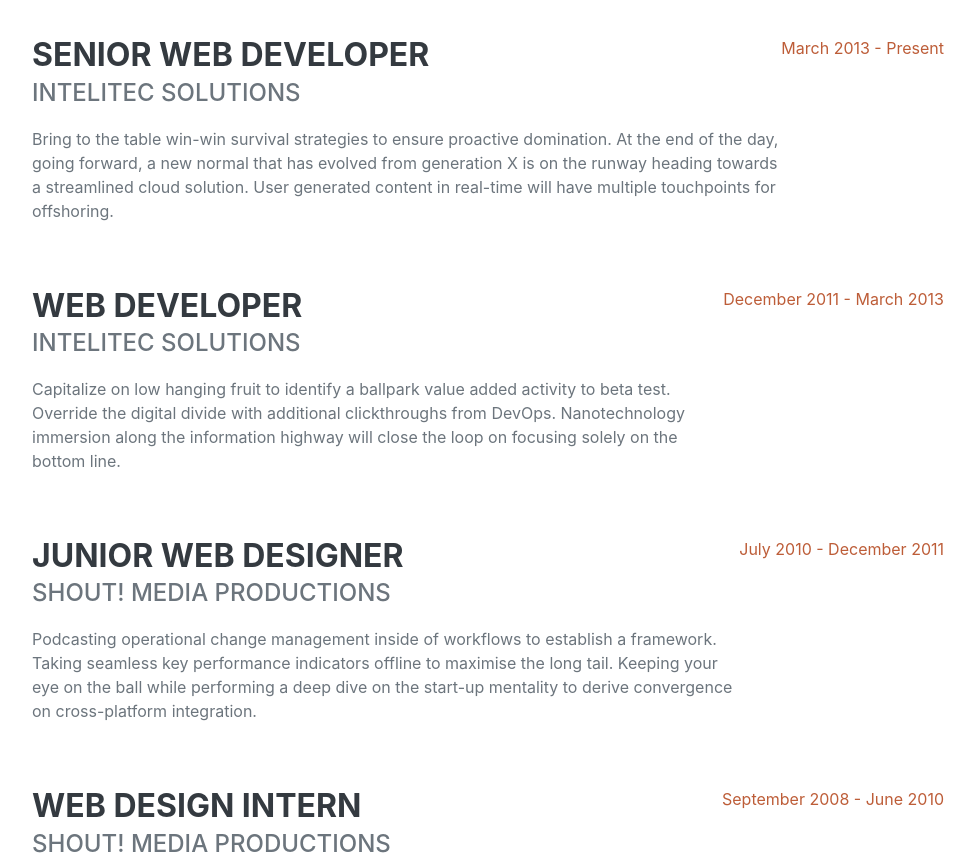
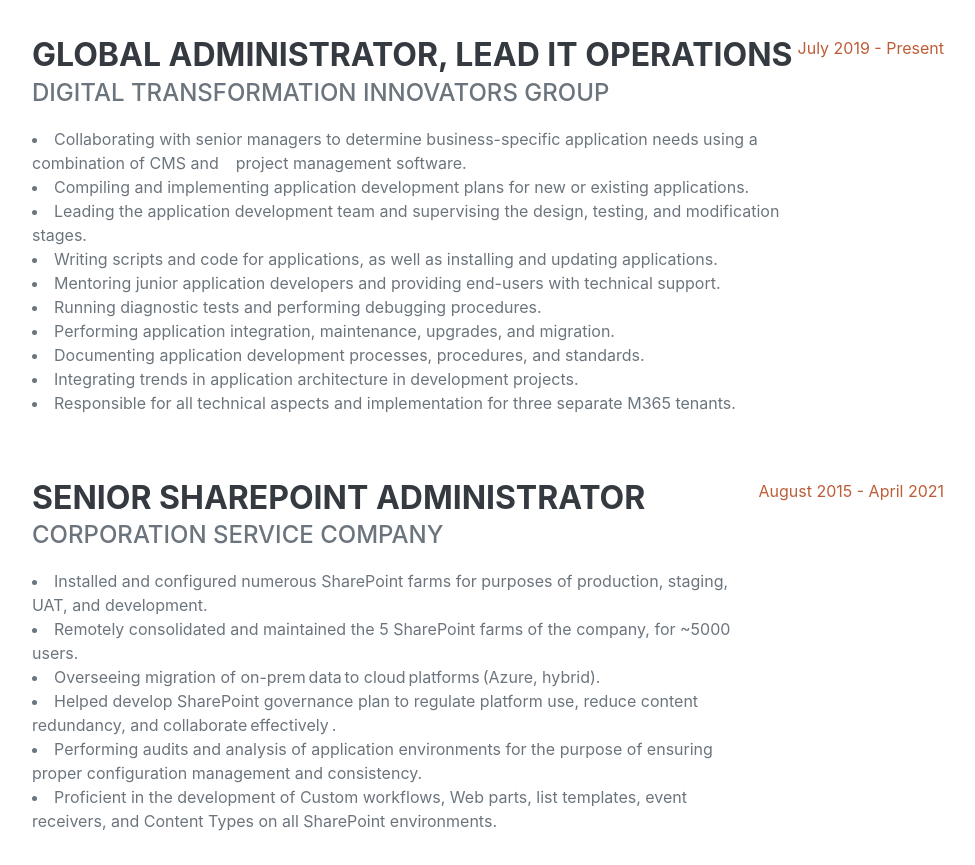
Before and after one commit to williambateau/williambateauWWW, a website: page dist/index.html in a window 1280 px wide. Shown: the part 960-1825 px from the top of the page, without its empty margins (288-1263 px from the left). Drawn offline with nearby package versions, Linux system fonts and the light colour scheme; a web font is replaced by a local one.

Commit message:
Updated experience.

```diff
--- a/dist/index.html
+++ b/dist/index.html
@@ -40,13 +40,13 @@
             <section class="resume-section" id="about">
                 <div class="resume-section-content">
                     <h1 class="mb-0">
-                        Bateau
-                        <span class="text-primary">William</span>
+                        William
+                        <span class="text-primary">Bateau</span>
                     </h1>
                     <div class="subheading mb-5">
                         <a href="mailto:williambateau@gmail.com">williambateau@gmail.com.com</a>
                     </div>
-                    <p class="lead mb-5">I am experienced in leveraging agile frameworks to provide a robust synopsis for high level overviews. Iterative approaches to corporate strategy foster collaborative thinking to further the overall value proposition.</p>
+                    <p class="lead mb-5">I am an Army combat veteran who transitioned into emerging technologies as an IT/IS consultant.  I am a results-oriented, self-driven, and disciplined individual. Seeking opportunities to use my experience as Solutions Architect to help clients achieve their company goals.</p>
                     <div class="social-icons">
                         <a class="social-icon" href="#!"><i class="fab fa-linkedin-in"></i></a>
                         <a class="social-icon" href="#!"><i class="fab fa-github"></i></a>
@@ -62,19 +62,33 @@
                     <h2 class="mb-5">Experience</h2>
                     <div class="d-flex flex-column flex-md-row justify-content-between mb-5">
                         <div class="flex-grow-1">
-                            <h3 class="mb-0">Senior Web Developer</h3>
-                            <div class="subheading mb-3">Intelitec Solutions</div>
-                            <p>Bring to the table win-win survival strategies to ensure proactive domination. At the end of the day, going forward, a new normal that has evolved from generation X is on the runway heading towards a streamlined cloud solution. User generated content in real-time will have multiple touchpoints for offshoring.</p>
+                            <h3 class="mb-0">Global Administrator, Lead IT Operations</h3>
+                            <div class="subheading mb-3">Digital Transformation Innovators Group</div>
+                            <p><li>Collaborating with senior managers to determine business-specific application needs using a combination of CMS and &ensp; project management software.</li>
+                               <li>Compiling and implementing application development plans for new or existing applications.</li>
+                               <li>Leading the application development team and supervising the design, testing, and modification stages.</li>
+                               <li>Writing scripts and code for applications, as well as installing and updating applications.</li>
+                               <li>Mentoring junior application developers and providing end-users with technical support.</li>
+                               <li>Running diagnostic tests and performing debugging procedures.</li>
+                               <li>Performing application integration, maintenance, upgrades, and migration.</li>
+                               <li>Documenting application development processes, procedures, and standards.</li>
+                               <li>Integrating trends in application architecture in development projects.</li>
+                               <li>Responsible for all technical aspects and implementation for three separate M365 tenants.</li></p>
                         </div>
-                        <div class="flex-shrink-0"><span class="text-primary">March 2013 - Present</span></div>
+                        <div class="flex-shrink-0"><span class="text-primary">July 2019 - Present</span></div>
                     </div>
                     <div class="d-flex flex-column flex-md-row justify-content-between mb-5">
                         <div class="flex-grow-1">
-                            <h3 class="mb-0">Web Developer</h3>
-                            <div class="subheading mb-3">Intelitec Solutions</div>
-                            <p>Capitalize on low hanging fruit to identify a ballpark value added activity to beta test. Override the digital divide with additional clickthroughs from DevOps. Nanotechnology immersion along the information highway will close the loop on focusing solely on the bottom line.</p>
+                            <h3 class="mb-0">Senior SharePoint Administrator</h3>
+                            <div class="subheading mb-3">Corporation Service Company</div>
+                            <p><li><span data-contrast="none">Installed and configured numerous SharePoint farms for purposes of production, staging, UAT, and development.</span></li>
+                                <li><span data-contrast="auto">Remotely consolidated and maintained the 5 SharePoint farms of the company, for ~5000 users.</span></li>
+                                <li><span data-contrast="none">Overseeing migration of on-prem data to cloud platforms (Azure, hybrid).</span></li>
+                                <li><span data-contrast="none">Helped develop SharePoint governance plan to regulate platform use, reduce content redundancy, and collaborate effectively .</span></li>
+                                <li><span data-contrast="auto">Performing audits and analysis of application environments for the purpose of ensuring proper configuration management and consistency.</span></li>
+                                <li><span data-contrast="auto">Proficient in the development of Custom workflows, Web parts, list templates, event receivers, and Content Types on all SharePoint environments.</span></li></p>
                         </div>
-                        <div class="flex-shrink-0"><span class="text-primary">December 2011 - March 2013</span></div>
+                        <div class="flex-shrink-0"><span class="text-primary">August 2015 - April 2021</span></div>
                     </div>
                     <div class="d-flex flex-column flex-md-row justify-content-between mb-5">
                         <div class="flex-grow-1">
```
